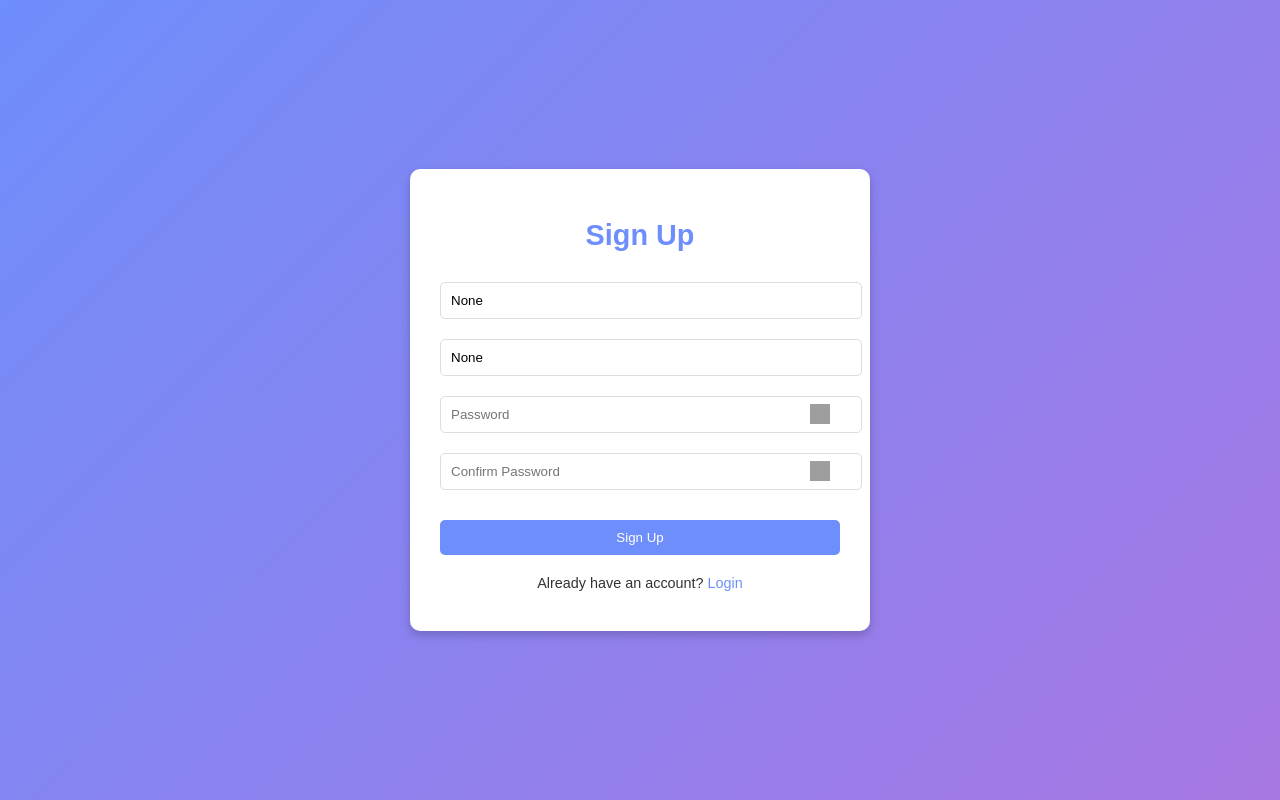
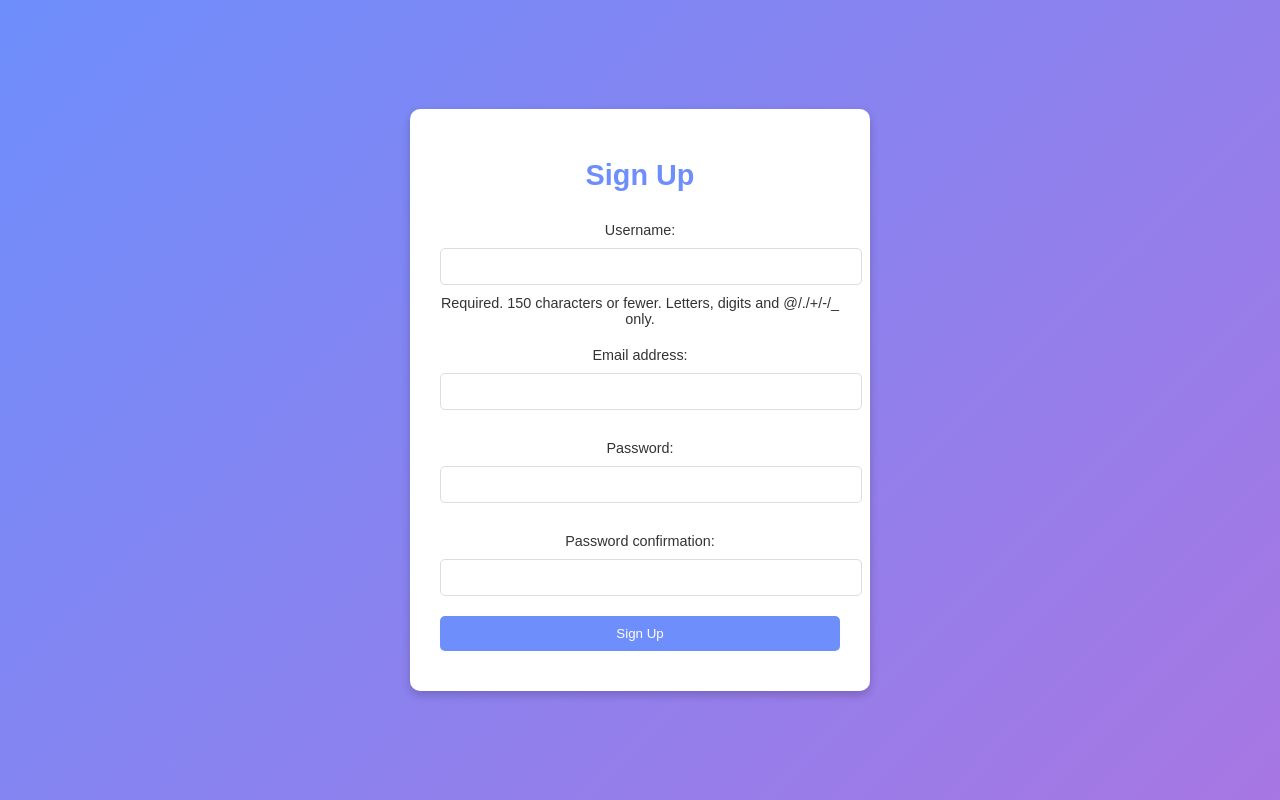
Before and after one commit to sanskratipatel/Django_Auth_Assignment, a Django app: page /signup/ in a window 1280 px wide. Run offline with Django 5.2, Linux system fonts and the light colour scheme; grey boxes are pictures that could not be loaded.

Commit message:
All files

```diff
--- a/authentication_app/authentication_app/settings.py
+++ b/authentication_app/authentication_app/settings.py
@@ -114,7 +114,9 @@ AUTH_PASSWORD_VALIDATORS = [
 
 LANGUAGE_CODE = 'en-us'
 
-TIME_ZONE = 'UTC'
+#
+
+TIME_ZONE = 'Asia/Kolkata'
 
 USE_I18N = True
 
--- a/authentication_app/users/templates/users/signup.html
+++ b/authentication_app/users/templates/users/signup.html
@@ -8,7 +8,7 @@
   {% for message in messages %}
       <div class="alert">{{ message }}</div>
   {% endfor %}
-{% endif %} -->
+{% endif %}  -->
 <!DOCTYPE html>
 <html lang="en">
 <head>
@@ -107,8 +107,28 @@
       color: #a777e3;
     }
 
-    .error {
-      border: 2px solid red; /* Red border for invalid fields */
+    .success-message {
+      color: green;
+      font-size: 1.1em;
+      margin-top: 10px;
+    }
+
+    .social-buttons img {
+      width: 40px;
+      height: 40px;
+      margin: 5px;
+      cursor: pointer;
+      transition: transform 0.3s ease;
+    }
+
+    .social-buttons img:hover {
+      transform: scale(1.1);
+    }
+
+    .footer {
+      margin-top: 15px;
+      font-size: 0.8em;
+      color: #999;
     }
 
     .error-message {
@@ -116,107 +136,52 @@
       font-size: 0.9em;
     }
 
-    .success-message {
-      color: green;
-      font-size: 1.1em;
-      margin-top: 10px;
-    }
   </style>
 </head>
 <body>
   <div class="signup-container">
     <h1>Sign Up</h1>
-    <form id="signup-form" method="post" action="{% url 'signup' %}" onsubmit="return validateForm()">
+    <form id="signup-form" method="post">
       {% csrf_token %}
+      {{ form.as_p }}
 
-      <!-- Username Input -->
-      <input type="text" name="username" placeholder="Username"
-        class="{% if form.username.errors %}error{% endif %}"
-        value="{{ form.username.value }}" required>
-      {% for error in form.username.errors %}
+      {% if error %}
         <p class="error-message">{{ error }}</p>
-      {% endfor %}
-
-      <!-- Email Input -->
-      <input type="email" name="email" placeholder="Email Address"
-        class="{% if form.email.errors %}error{% endif %}"
-        value="{{ form.email.value }}" required>
-      {% for error in form.email.errors %}
-        <p class="error-message">{{ error }}</p>
-      {% endfor %}
-
-      <!-- Password Input -->
-      <div class="password-container">
-        <input type="password" id="password" name="password" placeholder="Password"
-          class="{% if form.password.errors %}error{% endif %}" required>
-        <img id="eye-icon-password" class="eye-icon" src="https://img.icons8.com/ios-filled/50/000000/invisible.png"
-          onclick="togglePasswordVisibility('password')" alt="Eye Icon">
-      </div>
-      {% for error in form.password.errors %}
-        <p class="error-message">{{ error }}</p>
-      {% endfor %}
-
-      <!-- Confirm Password Input -->
-      <div class="password-container">
-        <input type="password" id="confirm_password" name="confirm_password" placeholder="Confirm Password"
-          class="{% if form.confirm_password.errors %}error{% endif %}" required oninput="validatePassword()">
-        <img id="eye-icon-confirm-password" class="eye-icon" src="https://img.icons8.com/ios-filled/50/000000/invisible.png"
-          onclick="togglePasswordVisibility('confirm_password')" alt="Eye Icon">
-      </div>
-      {% for error in form.confirm_password.errors %}
-        <p class="error-message">{{ error }}</p>
-      {% endfor %}
-
-      <!-- Success and error messages -->
-      <p id="password-message" class="error-message"></p>
+      {% endif %}
 
       <button type="submit">Sign Up</button>
+
+      <!-- Success Message -->
+      {% if messages %}
+        <ul>
+          {% for message in messages %}
+            <li class="success-message">{{ message }}</li>
+          {% endfor %}
+        </ul>
+      {% endif %}
     </form>
 
-    <p>Already have an account? <a href="{% url 'login' %}">Login</a></p>
+    <!-- Password visibility toggle function -->
+    <!-- <div class="password-container">
+      <input type="password" id="password" name="password">
+      <img id="eye-icon-password" class="eye-icon" src="https://img.icons8.com/ios-filled/50/000000/invisible.png" alt="Eye Icon" onclick="togglePasswordVisibility('password')">
+    </div> -->
+
+    <!-- Add your social media buttons and footer here as before -->
+
   </div>
 
   <script>
-    // Toggle password visibility for both password fields
+    // Password visibility toggle function
     function togglePasswordVisibility(fieldId) {
       const passwordField = document.getElementById(fieldId);
       const eyeIcon = document.getElementById('eye-icon-' + fieldId);
       if (passwordField.type === "password") {
         passwordField.type = "text";
-        eyeIcon.src = "https://img.icons8.com/ios-filled/50/000000/visible.png"; // Change icon to 'visible'
+        eyeIcon.src = "https://img.icons8.com/ios-filled/50/000000/visible.png";
       } else {
         passwordField.type = "password";
-        eyeIcon.src = "https://img.icons8.com/ios-filled/50/000000/invisible.png"; // Change icon to 'invisible'
-      }
-    }
-
-    // Validate password match and strength
-    function validatePassword() {
-      const password = document.getElementById("password").value;
-      const confirmPassword = document.getElementById("confirm_password").value;
-      const passwordMessage = document.getElementById("password-message");
-
-      // Check if passwords match
-      if (password !== confirmPassword) {
-        passwordMessage.textContent = "Passwords do not match!";
-        return false;
-      } else {
-        passwordMessage.textContent = "";
-        return true;
-      }
-    }
-
-    // Form validation before submission
-    function validateForm() {
-      const isPasswordValid = validatePassword();
-      if (isPasswordValid) {
-        // Redirect to the login page after form submission
-        setTimeout(function() {
-          window.location.href = "{% url 'login' %}";
-        }, 1000); // Optional delay of 1 second before redirect
-        return true; // Allow form submission
-      } else {
-        return false; // Prevent form submission if passwords do not match
+        eyeIcon.src = "https://img.icons8.com/ios-filled/50/000000/invisible.png";
       }
     }
   </script>
--- a/authentication_app/users/urls.py
+++ b/authentication_app/users/urls.py
@@ -38,7 +38,7 @@ urlpatterns = [
     # Authentication routes
     path('login/', views.login_view, name='login'),  # Custom login view
     path('logout/', auth_views.LogoutView.as_view(next_page='login'), name='logout'),  # Logout redirect to login
-    path('signup/', views.signup_view, name='signup'),
+    path('signup/', views.signup, name='signup'),
     path('forgot-password/', views.forgot_password, name='forgot_password'),
     path('verify-otp/', views.verify_otp, name='verify_otp'),
     path('reset-password/', views.reset_password_view, name='reset_password'),
--- a/authentication_app/users/views.py
+++ b/authentication_app/users/views.py
@@ -129,38 +129,28 @@ from django.utils import timezone
 from django.contrib import messages
 from .models import UserProfile
 
-def signup_view(request):
+
+def signup(request):
     if request.method == 'POST':
         form = SignUpForm(request.POST)
-        email = request.POST.get('email')
+        if form.is_valid():
+            email = form.cleaned_data['email']
 
-        # Check if the email already exists
-        if User.objects.filter(email=email).exists():
-            messages.error(request, "Email already exists. Please log in.")
-            return render(request, 'users/signup.html', {'form': form})
+            # Check if user already exists
+            if User.objects.filter(email=email).exists():
+                messages.error(request, "Email already exists. Please log in.")
+                return render(request, 'users/signup.html', {'form': form, 'error': 'User already exists. Please log in.'})
 
-        # Validate the form
-        if not form.is_valid():
-            print(form.errors)  # This will print the form validation errors to the terminal
-            return render(request, 'users/signup.html', {'form': form})
+            # If user doesn't exist, create the user
+            form.save()
+            messages.success(request, "Successfully signed up! Redirecting to login...")
+            return redirect('login')  # Redirect to login page after successful signup
+        else:
+            messages.error(request, "There was an error with your form. Please check and try again.")
+    else:
+        form = SignUpForm()
 
-        if form.is_valid():
-            user = form.save(commit=False)  # Create a user instance but don't save it yet
-            user.set_password(form.cleaned_data['password'])  # Hash the password
-            user.date_joined = timezone.now()  # Set the date joined
-            user.save()  # Save the user instance to the database
-
-            # Create a UserProfile instance
-            UserProfile.objects.create(user=user)  # Create a profile for the user
-
-            login(request, user)  # Log the user in
-            messages.success(request, "Signup successful. Redirecting to login.")
-            return redirect('login')  # Redirect to the login page
-    else:
-        form = SignUpForm()  # Create a new form instance for GET requests
-
-    return render(request, 'users/signup.html', {'form': form})  # Render the signup page
-
+    return render(request, 'users/signup.html', {'form': form})
 
 from django.contrib.auth.models import User
 from django.shortcuts import render
```
Also changed, not shown: authentication_app/db.sqlite3.
